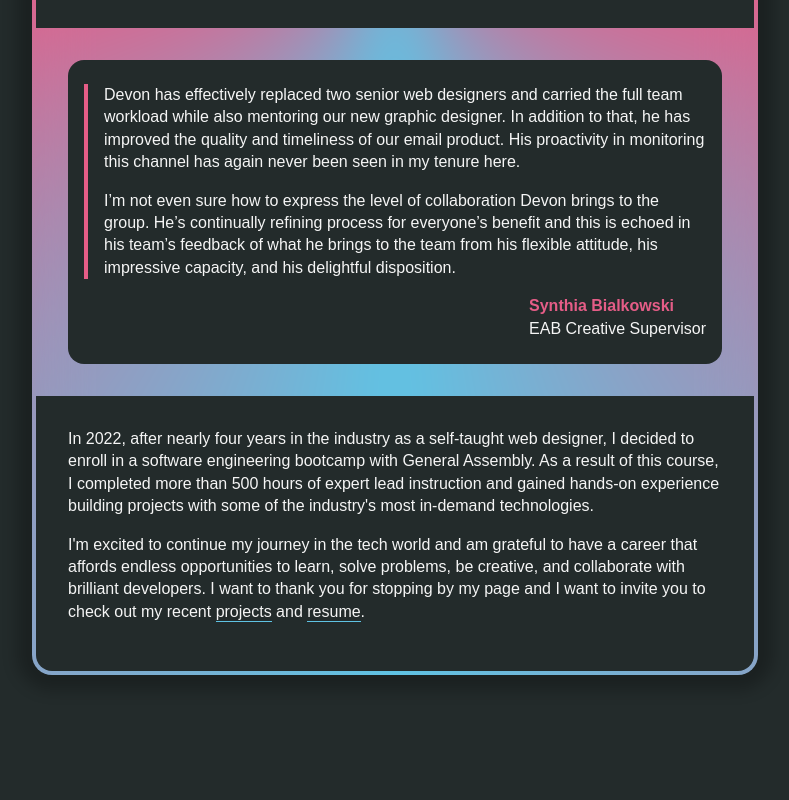
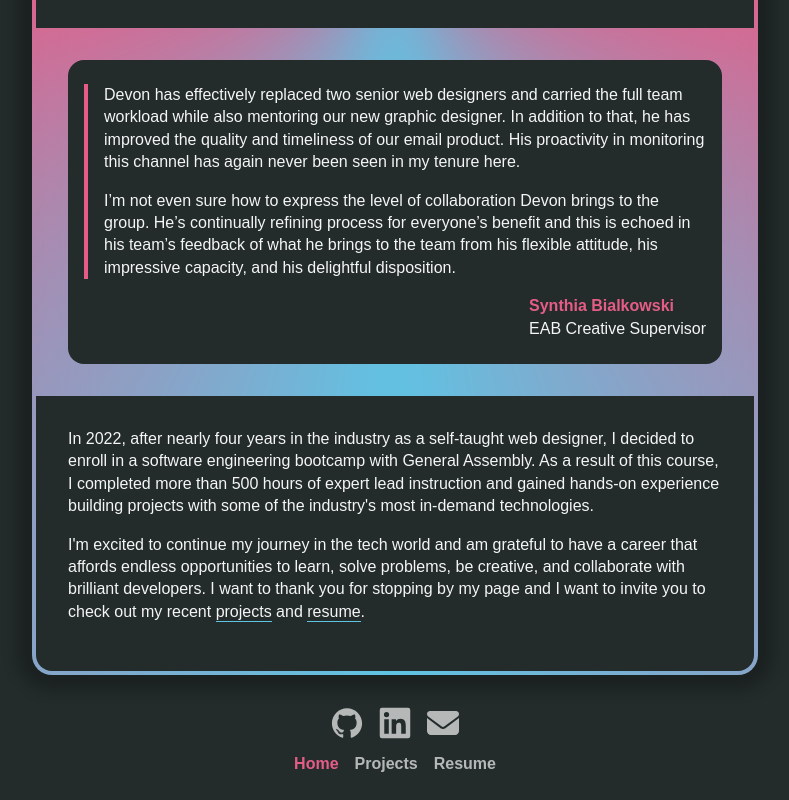
Before and after one commit to linesbydevon/devon_jones_portfolio, a React (Create React App) app in the folder drj_portfolio/: page / in a window 1280 px wide. Shown: the part 794-1594 px from the top of the page, without its empty margins (245-1034 px from the left). Before the commit the page ends 1485 px from the top, so only its background shows below. Built offline with nearby package versions, Linux system fonts and the light colour scheme.

Commit message:
added footer with social links and navigation

```diff
--- a/drj_portfolio/src/App.css
+++ b/drj_portfolio/src/App.css
@@ -571,6 +571,65 @@ Projects
   left: -5%;
 }
 
+/* ===================
+/* Footer */
+/* =================== */
+
+footer{
+  text-align: center;
+  padding: 32px 32px 0;
+}
+
+footer ul{
+  display: flex;
+  list-style: none;
+  justify-content: center;
+  gap: 16px;
+  padding: 8px 0;
+
+}
+
+footer ul a{
+  text-decoration: none;
+  color: rgba(var(--fontColor),.7);
+  font-weight: bold;
+  transition: all .6s ease;
+}
+
+footer ul a:hover{
+  color: rgba(var(--fontColor),1);
+}
+
+footer ul .active{
+  color: var(--gradientColor2);
+  pointer-events: none;
+
+}
+
+.footerSocial{
+  display: flex;
+  justify-content: center;
+  gap: 16px;
+}
+
+.footSocial a{
+  display: block;
+}
+
+.footerSocial a svg{
+  aspect-ratio: 1;
+  height: 32px;
+  opacity: .7;
+  fill: rgba(var(--fontColor),1);
+  transition: opacity .6s ease, bottom .6s ease;
+  position: relative;
+
+}
+
+.footerSocial a:hover svg{
+  opacity: 1;
+  bottom: 2px;
+}
 
 
 /* ===================
--- a/drj_portfolio/src/App.js
+++ b/drj_portfolio/src/App.js
@@ -1,16 +1,19 @@
 import Header from "./components/Header";
 import Main from "./components/Main";
-import Nav from "./components/Nav"
+import Footer from "./components/Footer"
 import "./App.css";
 
 function App() {
   return (
-
+      <div className="page">
       <div className="gradientBorder">
         <div className="wrapper">
           <Header/>
           <Main/>
+
         </div>
+      </div>
+      <Footer/>
       </div>
 
 
--- a/drj_portfolio/src/components/Footer.jsx
+++ b/drj_portfolio/src/components/Footer.jsx
@@ -0,0 +1,29 @@
+import IconEmail from "./SVG/IconEmail";
+import IconGithub from "./SVG/IconGithub";
+import IconLinkedIn from "./SVG/IconLinkedIn";
+import {NavLink} from 'react-router-dom';
+
+export default function Footer(){
+  return(
+    <footer>
+      <div className="footerSocial">
+      <a href="https://github.com/linesbydevon" rel="noreferrer" target="_blank">
+            <IconGithub />
+          </a>
+          <a href="https://www.linkedin.com/in/devondevs/" rel="noreferrer" target="_blank">
+            <IconLinkedIn/>
+          </a>
+          <a href="mailto:linesbydevon@gmail.com" rel="noreferrer" target="_blank">
+            <IconEmail/>
+          </a>
+      </div>
+      <nav className="footerNav">
+        <ul>
+          <li><NavLink to="" end>Home</NavLink></li>
+          <li><NavLink to="/projects" end>Projects</NavLink></li>
+          <li><NavLink to="/resume" end>Resume</NavLink></li>
+        </ul>
+      </nav>
+    </footer>
+  )
+}
--- a/drj_portfolio/src/components/Header.jsx
+++ b/drj_portfolio/src/components/Header.jsx
@@ -25,7 +25,7 @@ export default function Header() {
           <a href="https://github.com/linesbydevon" rel="noreferrer" target="_blank">
             <IconGithub />
           </a>
-          <a href="https://www.linkedin.com/in/linesbydevon/" rel="noreferrer" target="_blank">
+          <a href="https://www.linkedin.com/in/devondevs/" rel="noreferrer" target="_blank">
             <IconLinkedIn/>
           </a>
           <a href="mailto:linesbydevon@gmail.com" rel="noreferrer" target="_blank">
```
